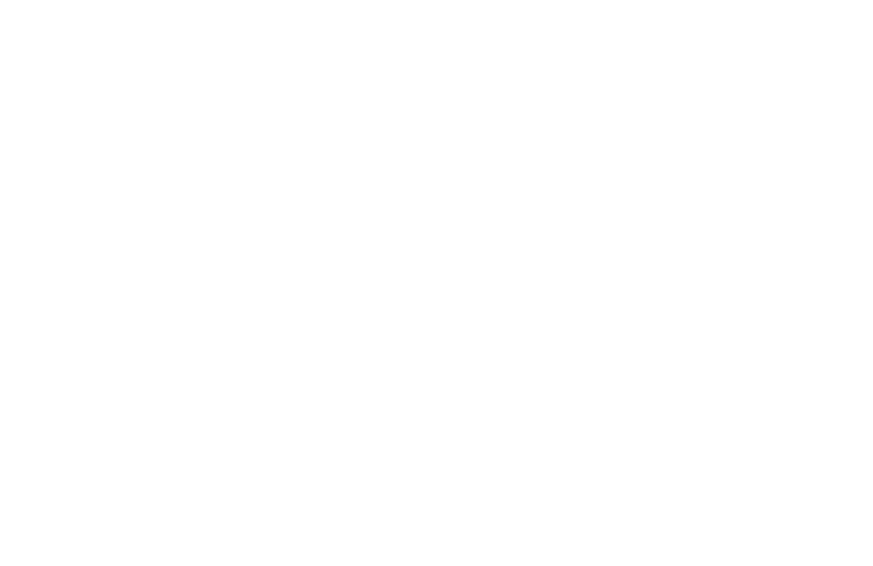
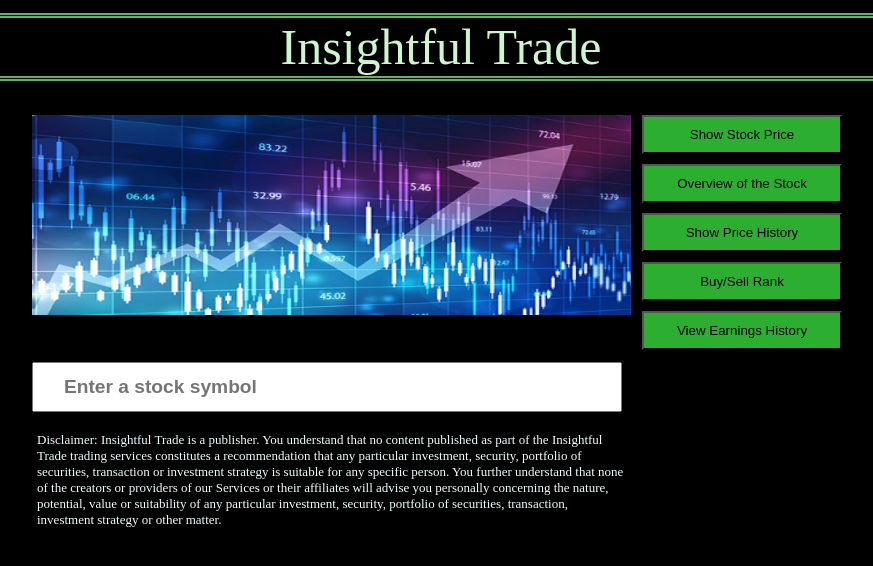
Before and after one commit to yadanur/ajax-project, a website: page index.html in a window 1280 px wide. Shown: the whole page, without its empty margins (199-1072 px from the left). Drawn offline with Linux system fonts and the light colour scheme.

Commit message:
layout complete

```diff
--- a/css/layout.css
+++ b/css/layout.css
@@ -0,0 +1,27 @@
+
+.grid-container {
+  display: grid;
+  grid-template-columns: auto 600px auto;
+  background-color: rgb(0, 0, 0);
+  padding: 10px;
+}
+
+.grid-item {
+  background-color: rgb(0, 0, 0);
+  border: 1px solid;
+}
+
+button.buttons {
+  display: block;
+  margin: 10px;
+  width: 200px;
+}
+
+input {
+  width: 590px;
+  height: 50px;
+}
+
+.disclaimer {
+  padding: 5px;
+}
--- a/css/styles.css
+++ b/css/styles.css
@@ -0,0 +1,34 @@
+body {
+  background-color: black;
+}
+
+button {
+  background-color: #2caf30;
+  padding: 10px;
+}
+
+p.disclaimer {
+  color: azure;
+  font-size: small;
+}
+
+.header-container {
+  font-size: 50px;
+  color: #cdf5ce;
+  text-align: center;
+  display: block;
+  border-top: 5px double #5fb362;
+  border-bottom: 5px double #5fb362;
+  margin: 1% 10% 1% 10%;
+}
+
+.main-image {
+  max-height: 200px;
+  margin-top: 10px;
+}
+
+.input-box {
+  font-size: larger;
+  padding-left: 5%;
+  font-weight: bold;
+}
--- a/index.html
+++ b/index.html
@@ -10,10 +10,47 @@
   <link rel="stylesheet" href="css/styles.css">
 </head>
 <body>
-  <header>
+  <header class="header-container ">
+    Insightful Trade
   </header>
   <main>
+    <div class="grid-container">
+      <div class="grid-item"></div>
+      <div class="grid-item"><img src="images/main-image.png" class="main-image"/></div>
+      <div class="grid-item">
+        <button class="buttons" id="show-stock-price">Show Stock Price</button>
+        <button class="buttons" id="show-stock-price2">Overview of the Stock</button>
+        <button class="buttons" id="show-stock-price3">Show Price History</button>
+        <button class="buttons" id="show-stock-price4">Buy/Sell Rank</button>
+        <button class="buttons" id="show-stock-price5">View Earnings History</button>
+      </div>
+      <div class="grid-item"></div>
+      <div class="grid-item">
+        <input type="text" placeholder="Enter a stock symbol" class="input-box">
+      </div>
+      <div class="grid-item"></div>
+      <div class="grid-item"></div>
+      <div class="grid-item">
+        <p class="disclaimer">
+          Disclaimer: Insightful Trade is a publisher. You understand that no content published as part of the Insightful
+          Trade
+          trading services constitutes a recommendation that any particular investment, security, portfolio of securities,
+          transaction or investment strategy is suitable for any specific person. You further understand that none of the
+          creators
+          or providers of our Services or their affiliates will advise you personally concerning the nature, potential, value
+          or
+          suitability of any particular investment, security, portfolio of securities, transaction, investment strategy or
+          other
+          matter.
+        </p>
+      </div>
+      <div class="grid-item"></div>
+    </div>
   </main>
+
+  <footer class="footer-container">
+
+  </footer>
   <script src="js/data.js"></script>
   <script src="js/main.js"></script>
 </body>
```
Also changed, not shown: images/main-image.png (added).
